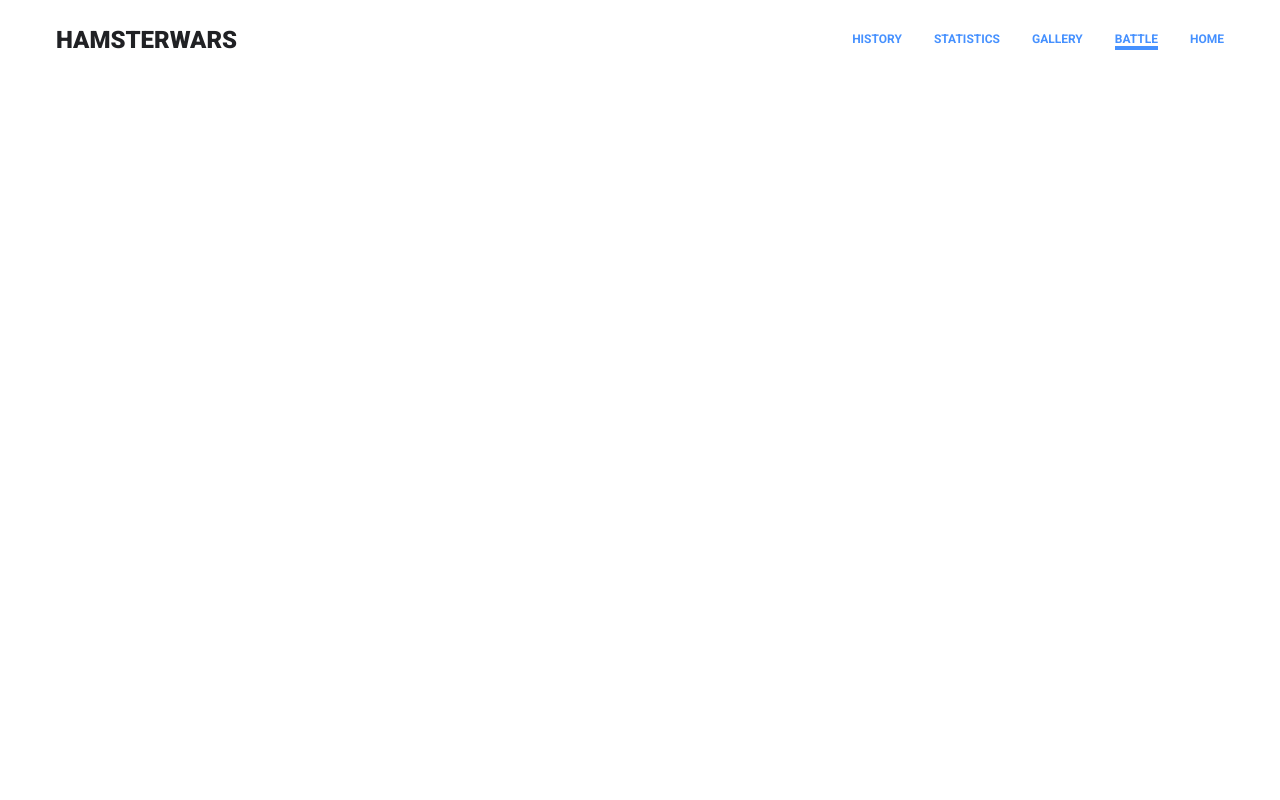
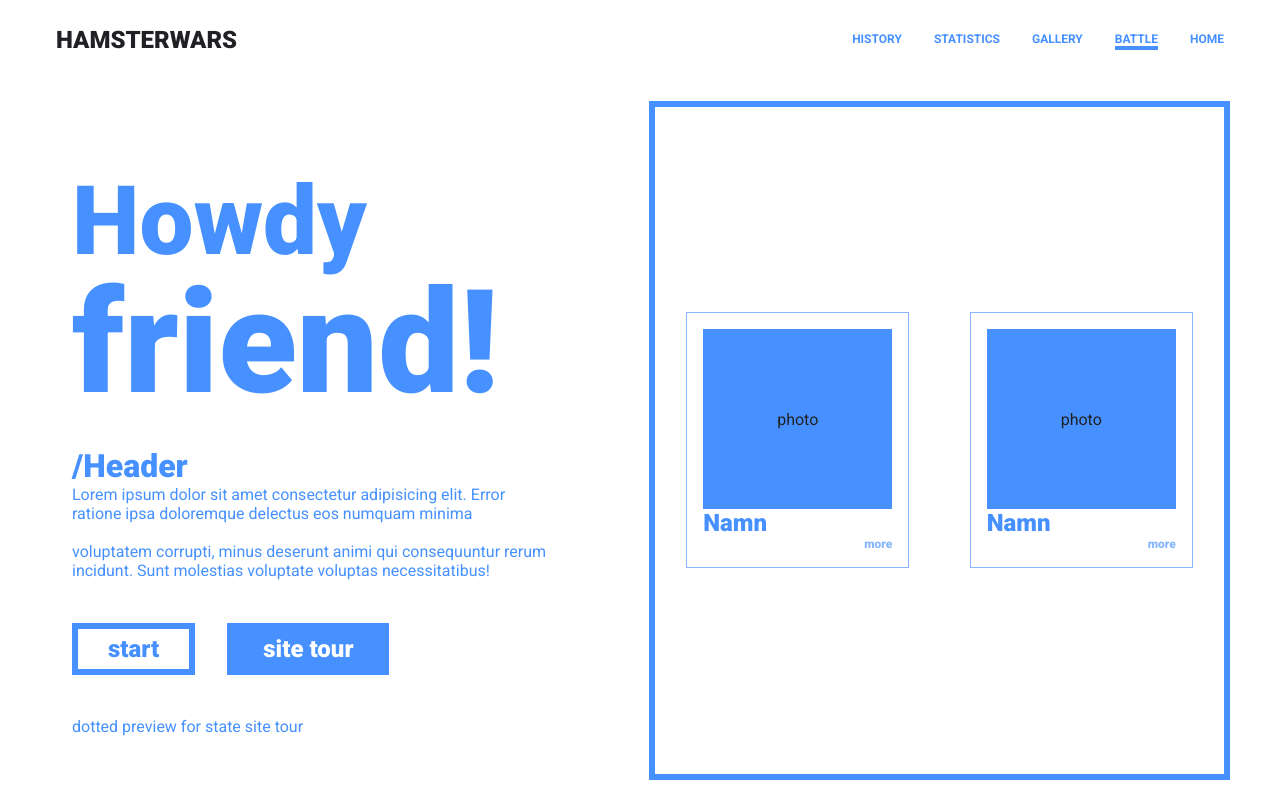
Before and after one commit to carl-vanman/react-hamsterwars, a React (Create React App) app: page /battle in a window 1280 px wide. Built offline with nearby package versions, Linux system fonts and the light colour scheme.

Commit message:
name change on folder and files

```diff
--- a/src/App.tsx
+++ b/src/App.tsx
@@ -1,7 +1,7 @@
 import './App.css';
 import { BrowserRouter as Router, Switch, Route } from 'react-router-dom'
 import Navigation from './components/navigation/Navigation';
-import Home from './views/home/Home';
+import Battle from './view/battle/Battle';
 
 function App() {
 	return (
@@ -13,8 +13,11 @@ function App() {
 			</header>
 			<main className="page-main">
 				<Switch>
+					<Route exact path="/battle">
+						<Battle />
+					</Route>
 					<Route exact path="/">
-						<Home />
+						<Battle />
 					</Route>
 				</Switch>
 			</main>
--- a/src/components/leftContainer/LeftContainer.tsx
+++ b/src/components/leftContainer/LeftContainer.tsx
@@ -3,28 +3,30 @@ import './leftContainer.css'
 const LeftContainer = () => {
 
 	return (
-		<section className="main">
-			<div className="hamster-card">
-				<div className="hamster-img"
-				style={{ display:"grid", placeItems:"center", color:"#202124"}}
-				>
-					photo
-				</div>
-				<div className="text">
-					<h4>Namn </h4>
-					<button>more</button>
-				</div>
+		<section className="left-container">
+			<h1>
+				<span>
+					Howdy
+				</span>
+				<br/>
+				friend!
+			</h1>
+			<div>
+				<h3>/Header</h3>
+				<p>
+					Lorem ipsum dolor sit amet consectetur adipisicing elit. Error ratione ipsa doloremque delectus eos numquam minima
+				</p>
+				<br/>
+				<p>
+					voluptatem corrupti, minus deserunt animi qui consequuntur rerum incidunt. Sunt molestias voluptate voluptas necessitatibus!
+				</p>
 			</div>
-			<div className="hamster-card">
-				<div className="hamster-img"
-				style={{ display:"grid", placeItems:"center", color:"#202124"}}
-				>
-					photo
-				</div>
-				<div className="text">
-					<h4>Namn</h4>
-					<button>more</button>
-				</div>
+			<div className="btn-container">
+				<button className="btn sec">start</button>
+				<button className="btn prime">site tour</button>
+			</div>
+			<div>
+				dotted preview for state site tour
 			</div>
 		</section>
 	)
--- a/src/components/leftContainer/leftContainer.css
+++ b/src/components/leftContainer/leftContainer.css
@@ -1,62 +1,66 @@
-.main {
-	box-shadow: 0 0 0 6px var(--prime-blue);
-	display: grid;
+.left-container {
+	display: flex;
+	flex-direction: column;
+	justify-content: space-around;
 	padding: 1em;
-	grid-template-columns: repeat(auto-fill, minmax(223px, 1fr));
-	place-items: center;
-
-	gap: 30px;
-	overflow: scroll;
 }
 
-.main .hamster-card {
-	border: 1px solid var(--prime-lightblue);
-	height: max(256px);
-	width: min(223px);
-	padding: 1em;
-	display: flex;
-	flex-direction: column;
-	/* justify-content: space-between; */
-	transition: 80ms;
+.left-container span {
+	font-size: clamp(48px, 10vw, 96px);
 }
 
-.main .hamster-card:hover {
-	outline: 3px solid var(--prime-lightblue);
-}
-
-.main .hamster-img {
-	background-color: var(--prime-blue);
-	width: 100%;
-	height: 90%;
-}
-
-
-.main .hamster-card .text {
-	display: flex;
-	flex-direction: column;
-
-}
-
-.main .hamster-card .text h4 {
-	font-size: 24px;
+.left-container h1 {
+	font-size: clamp(72px, 14vw, 144px);
+	line-height: 85%;
 	font-weight: 900;
 }
 
-.main .hamster-card .text button {
-	background-color: white;
-	color: var(--prime-lightblue);
+h3 {
+	font-size: 32px;
+	font-weight: 900;
+}
+
+.left-container p {
+	width: clamp(20ch, 90%, 75ch);
+}
+
+.left-container .btn-container {
+	display: flex;
+	flex-wrap: wrap;
+	gap: 2em;
+}
+
+.left-container .btn {
+	font-size: 24px;
+	font-weight: 900;
+	padding:0.5em 1.5em;
 	border: none;
-	font-size: 12px;
-	font-weight: 900;
-	width: min-content;
 	cursor: pointer;
-	align-self: flex-end;
 	transition: 450ms ease-out;
 }
 
-.main .hamster-card .text button:hover {
+.left-container .btn.prime {
+	background-color: var(--prime-blue);
+	color: white;
+}
+.left-container .btn.prime {
+	background-color: var(--prime-blue);
+	color: white;
+}
+
+.left-container .btn.prime:hover {
+	box-shadow: inset 0 0 0 6px var(--prime-blue);
+	background-color: white;
 	color: var(--prime-blue);
 }
 
-/* gallery / battle */
-/* padding last image not there */
+.left-container .btn.sec {
+	box-shadow: inset 0 0 0 6px var(--prime-blue);
+	background-color: white;
+}
+
+.left-container .btn.sec:hover {
+	box-shadow: inset 0 0 0 0px var(--prime-blue);
+	background-color: var(--prime-blue);
+	color: white;
+}
--- a/src/components/rightContainer/RightContainer.tsx
+++ b/src/components/rightContainer/RightContainer.tsx
@@ -3,30 +3,28 @@ import './rightContainer.css'
 const RightContainer = () => {
 
 	return (
-		<section className="right-container">
-			<h1>
-				<span>
-					Howdy
-				</span>
-				<br/>
-				friend!
-			</h1>
-			<div>
-				<h3>/Header</h3>
-				<p>
-					Lorem ipsum dolor sit amet consectetur adipisicing elit. Error ratione ipsa doloremque delectus eos numquam minima
-				</p>
-				<br/>
-				<p>
-					voluptatem corrupti, minus deserunt animi qui consequuntur rerum incidunt. Sunt molestias voluptate voluptas necessitatibus!
-				</p>
+		<section className="main">
+			<div className="hamster-card">
+				<div className="hamster-img"
+				style={{ display:"grid", placeItems:"center", color:"#202124"}}
+				>
+					photo
+				</div>
+				<div className="text">
+					<h4>Namn </h4>
+					<button>more</button>
+				</div>
 			</div>
-			<div className="btn-container">
-				<button className="btn sec">start</button>
-				<button className="btn prime">site tour</button>
-			</div>
-			<div>
-				dotted preview for state site tour
+			<div className="hamster-card">
+				<div className="hamster-img"
+				style={{ display:"grid", placeItems:"center", color:"#202124"}}
+				>
+					photo
+				</div>
+				<div className="text">
+					<h4>Namn</h4>
+					<button>more</button>
+				</div>
 			</div>
 		</section>
 	)
--- a/src/components/rightContainer/rightContainer.css
+++ b/src/components/rightContainer/rightContainer.css
@@ -1,66 +1,62 @@
-.right-container {
+.main {
+	box-shadow: 0 0 0 6px var(--prime-blue);
+	display: grid;
+	padding: 1em;
+	grid-template-columns: repeat(auto-fill, minmax(223px, 1fr));
+	place-items: center;
+
+	gap: 30px;
+	overflow: scroll;
+}
+
+.main .hamster-card {
+	border: 1px solid var(--prime-lightblue);
+	height: max(256px);
+	width: min(223px);
+	padding: 1em;
 	display: flex;
 	flex-direction: column;
-	justify-content: space-around;
-	padding: 1em;
+	/* justify-content: space-between; */
+	transition: 80ms;
 }
 
-.right-container span {
-	font-size: clamp(48px, 10vw, 96px);
+.main .hamster-card:hover {
+	outline: 3px solid var(--prime-lightblue);
 }
 
-.right-container h1 {
-	font-size: clamp(72px, 14vw, 144px);
-	line-height: 85%;
+.main .hamster-img {
+	background-color: var(--prime-blue);
+	width: 100%;
+	height: 90%;
+}
+
+
+.main .hamster-card .text {
+	display: flex;
+	flex-direction: column;
+
+}
+
+.main .hamster-card .text h4 {
+	font-size: 24px;
 	font-weight: 900;
 }
 
-h3 {
-	font-size: 32px;
+.main .hamster-card .text button {
+	background-color: white;
+	color: var(--prime-lightblue);
+	border: none;
+	font-size: 12px;
 	font-weight: 900;
-}
-
-.right-container p {
-	width: clamp(20ch, 90%, 75ch);
-}
-
-.right-container .btn-container {
-	display: flex;
-	flex-wrap: wrap;
-	gap: 2em;
-}
-
-.right-container .btn {
-	font-size: 24px;
-	font-weight: 900;
-	padding:0.5em 1.5em;
-	border: none;
+	width: min-content;
 	cursor: pointer;
+	align-self: flex-end;
 	transition: 450ms ease-out;
 }
 
-.right-container .btn.prime {
-	background-color: var(--prime-blue);
-	color: white;
-}
-.right-container .btn.prime {
-	background-color: var(--prime-blue);
-	color: white;
-}
-
-.right-container .btn.prime:hover {
-	box-shadow: inset 0 0 0 6px var(--prime-blue);
-	background-color: white;
+.main .hamster-card .text button:hover {
 	color: var(--prime-blue);
 }
 
-.right-container .btn.sec {
-	box-shadow: inset 0 0 0 6px var(--prime-blue);
-	background-color: white;
-}
-
-.right-container .btn.sec:hover {
-	box-shadow: inset 0 0 0 0px var(--prime-blue);
-	background-color: var(--prime-blue);
-	color: white;
-}
+/* gallery / battle */
+/* padding last image not there */
--- a/src/views/home/Home.tsx
+++ b/src/view/battle/Battle.tsx
@@ -1,15 +1,15 @@
-import './home.css'
+import './battle.css'
 import LeftContainer from '../../components/leftContainer/LeftContainer'
 import RightContainer from '../../components/rightContainer/RightContainer'
 
-const Home = () => {
+const Battle = () => {
 
 	return (
-		<div className="home-page-main">
+		<div className="battle-page-main">
+			<LeftContainer />
 			<RightContainer />
-			<LeftContainer />
 		</div>
 	)
 }
 
-export default Home
+export default Battle
--- /dev/null
+++ b/src/view/battle/battle.css
@@ -0,0 +1,20 @@
+.battle-page-main {
+	/* padding: 4em 2em; */
+	display: grid;
+	grid-template-columns: repeat(auto-fit, minmax(330px, 1fr));
+	column-gap: 30px;
+	row-gap: 80px;
+	align-items: center;
+	padding: 1em 1em;
+}
+
+/* lite onödig media query */
+@media only screen and (max-width: 721px) {
+	.battle-page-main {
+		padding-bottom: 4em;
+	}
+}
+
+.battle-page-main section {
+	height: 667px;
+}
```
Also changed, not shown: src/view/home/Home.tsx (added, +15 -0 lines), src/view/home/home.css (renamed from src/views/home/home.css), 1 other file (tests, documents, lock files or other folders).
